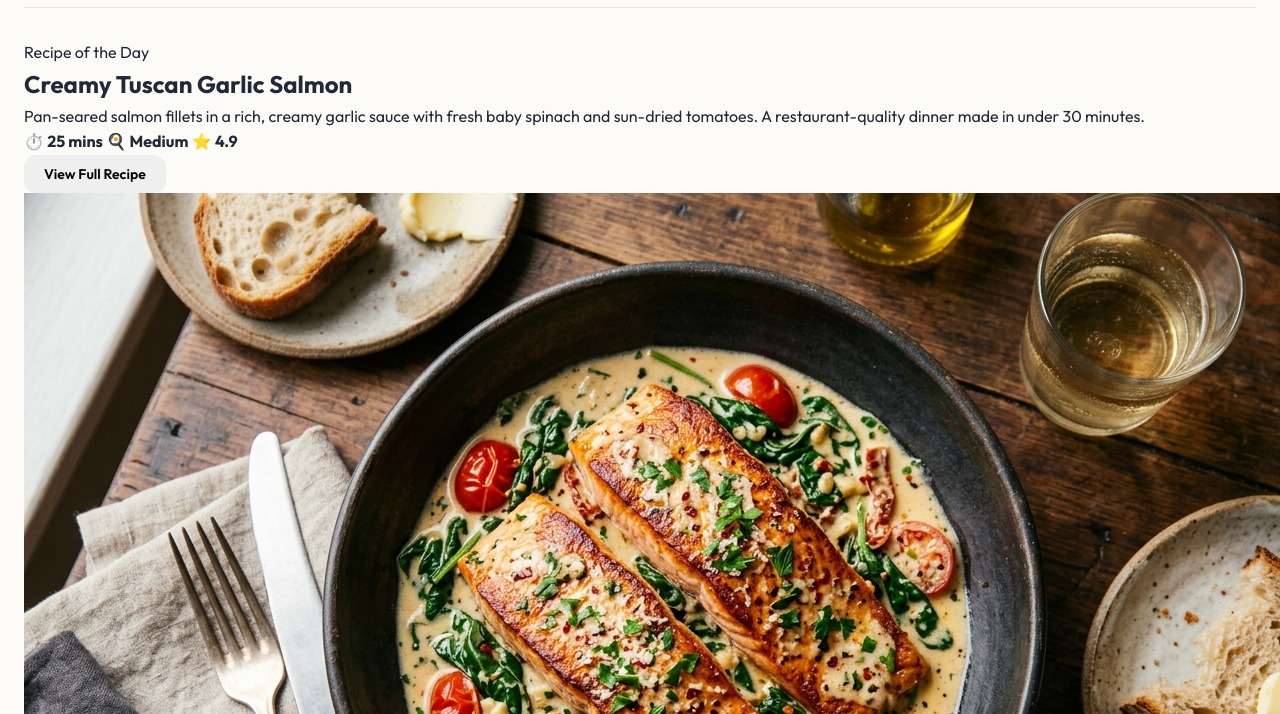
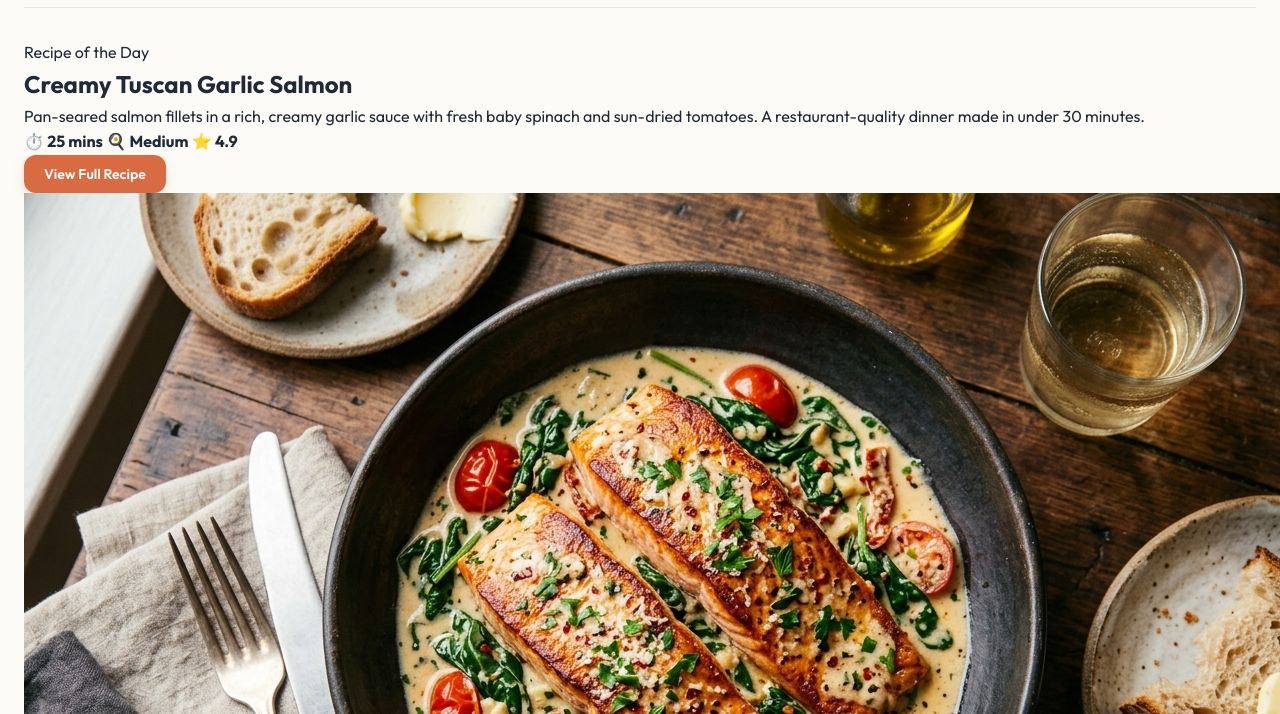
Before and after one commit to ShivanshDahiya5/PantryChef, a website built with Vite: page index.html in a window 1280 px wide. Shown: the part 86-800 px from the top of the page. Built offline with nearby package versions, Linux system fonts and the light colour scheme; files whose address does not match are found by name; a web font is replaced by a local one.

Commit message:
Add styles for accent button and hover effects

```diff
--- a/src/style.css
+++ b/src/style.css
@@ -132,3 +132,14 @@ height: 44px;
 .btn-secondary:hover {
   background-color: var(--border-color);
 }
+
+.btn-accent {
+  background-color: var(--secondary);
+  color: #fff;
+  box-shadow: 0 4px 12px rgba(217, 107, 67, 0.2);
+}
+
+.btn-accent:hover {
+  background-color: var(--secondary-hover);
+  transform: translateY(-1px);
+}
```
